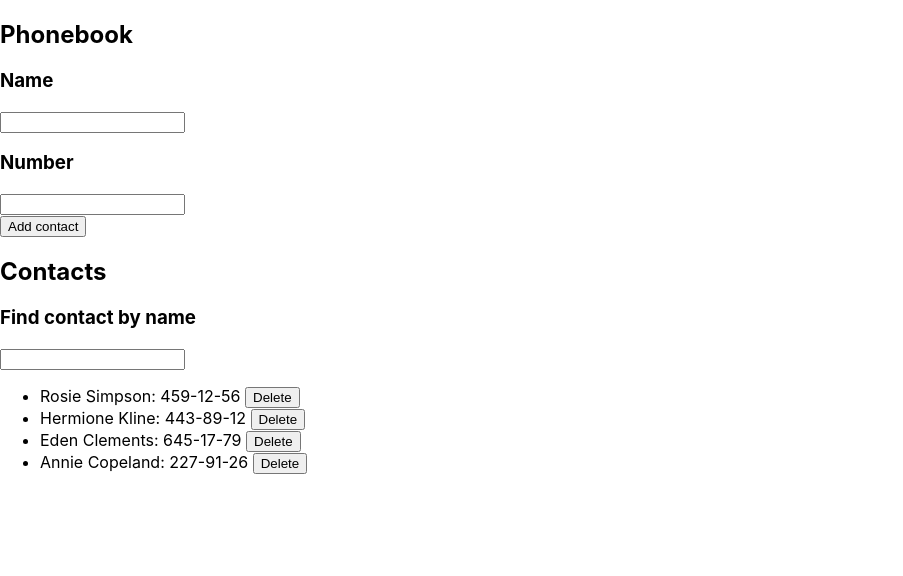
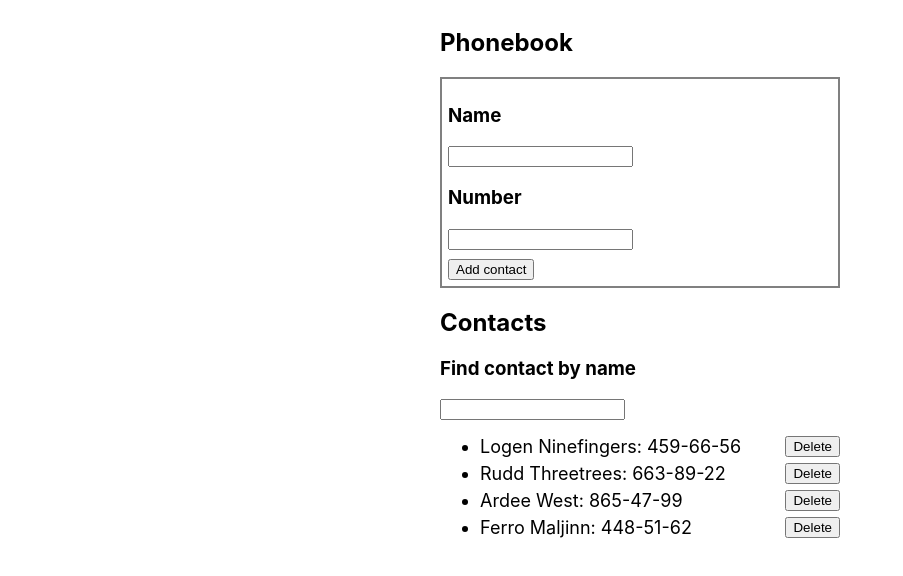
Before and after one commit to Oleh-Li/phonebook-v1, a React (Create React App) app: page / in a window 1280 px wide. Shown: the top 576 px of the page, without its empty margins (0-903 px from the left). Built offline with nearby package versions, Linux system fonts and the light colour scheme.

Commit message:
add fn onDelete item

```diff
--- a/src/components/App.js
+++ b/src/components/App.js
@@ -1,5 +1,5 @@
 import React, { Component } from "react";
-import "./App.css";
+import styles from "./App.module.css";
 import ContactForm from "./contactForm/ContactForm";
 import ContactList from "./contactList/ContactList";
 import Filter from "./filter/Filter";
@@ -7,10 +7,10 @@ import Filter from "./filter/Filter";
 export default class App extends Component {
   state = {
     contacts: [
-      { id: "id-1", name: "Rosie Simpson", number: "459-12-56" },
-      { id: "id-2", name: "Hermione Kline", number: "443-89-12" },
-      { id: "id-3", name: "Eden Clements", number: "645-17-79" },
-      { id: "id-4", name: "Annie Copeland", number: "227-91-26" },
+      { id: "id-1", name: "Logen Ninefingers", number: "459-66-56" },
+      { id: "id-2", name: "Rudd Threetrees", number: "663-89-22" },
+      { id: "id-3", name: "Ardee West", number: "865-47-99" },
+      { id: "id-4", name: "Ferro Maljinn", number: "448-51-62" },
     ],
     filter: "",
   };
@@ -18,6 +18,16 @@ export default class App extends Component {
   onAddItem = (name, number, id) => {
     this.setState(({ contacts }) => {
       const newArr = [...contacts, { name, number, id: id }];
+      return {
+        contacts: newArr,
+      };
+    });
+  };
+
+  onDeleteItem = (id) => {
+    this.setState(({ contacts }) => {
+      const idx = contacts.findIndex((el) => el.id === id);
+      const newArr = [...contacts.slice(0, idx), ...contacts.slice(idx + 1)];
       return {
         contacts: newArr,
       };
@@ -43,15 +53,18 @@ export default class App extends Component {
 
   render() {
     const { filter, contacts } = this.state;
+    const nameArr = contacts.map((item) => item.name);
     return (
-      <div className="App">
-        <h2>Phonebook</h2>
-        <ContactForm onAddItem={this.onAddItem} />
+      <div className={styles.app}>
+        <h2 className={styles.title}>Phonebook</h2>
+        <ContactForm onAddItem={this.onAddItem} nameArr={nameArr} />
 
         <h2>Contacts</h2>
-        <h3>Find contact by name</h3>
         <Filter handleFilter={this.onFilterChange} />
-        <ContactList contacts={this.onFilterItemsToRepaint(contacts, filter)} />
+        <ContactList
+          contacts={this.onFilterItemsToRepaint(contacts, filter)}
+          onDeleteItem={this.onDeleteItem}
+        />
       </div>
     );
   }
--- /dev/null
+++ b/src/components/App.module.css
@@ -0,0 +1,5 @@
+.app{
+    min-width: 400px;
+    max-width: 800px;
+    margin: 0, auto;
+}
--- a/src/components/contactForm/ContactForm.js
+++ b/src/components/contactForm/ContactForm.js
@@ -1,5 +1,6 @@
 import { Component } from "react";
 import shortid from "shortid";
+import styles from "./ContactForm.module.css";
 
 export default class ContactForm extends Component {
   state = {
@@ -15,6 +16,11 @@ export default class ContactForm extends Component {
     e.preventDefault();
     const { name, number } = this.state;
     const { onAddItem } = this.props;
+    if (this.props.nameArr.indexOf(name) > -1) {
+      alert(`${name} is already in contact`);
+      this.setState({ name: "", number: "" });
+      return;
+    }
     onAddItem(name, number, shortid.generate());
     this.setState({ name: "", number: "" });
   };
@@ -22,10 +28,11 @@ export default class ContactForm extends Component {
   render() {
     const { name, number } = this.state;
     return (
-      <form onSubmit={this.onSubmit}>
+      <form className={styles.contactForm} onSubmit={this.onSubmit}>
         <h3>Name</h3>
 
         <input
+          className={styles.nameInput}
           onChange={this.onInputChange}
           type="text"
           name="name"
@@ -37,6 +44,7 @@ export default class ContactForm extends Component {
         />
         <h3>Number</h3>
         <input
+          className={styles.numberInput}
           onChange={this.onInputChange}
           type="tel"
           name="number"
--- a/src/components/contactForm/ContactForm.module.css
+++ b/src/components/contactForm/ContactForm.module.css
@@ -0,0 +1,11 @@
+.contactForm{
+    border-width: 2px;
+    border-color: grey;
+    border-style: solid;
+    background-color: #red;
+    padding: 6px;
+}
+
+.numberInput{
+margin-bottom: 8px;
+}
--- a/src/components/contactList/ContactList.js
+++ b/src/components/contactList/ContactList.js
@@ -1,10 +1,12 @@
 import ContactListItem from "./contactListItem/ContactListItem";
+import styles from "./ContactList.module.css"
 
-const ContactList = ({ contacts }) => {
+const ContactList = ({ contacts, onDeleteItem }) => {
   const elements = contacts.map((item) => {
     const { id, ...itemProps } = item;
     return <li key={id}>
-        <ContactListItem {...itemProps}/>
+        <ContactListItem {...itemProps}
+        onDeleteItem={()=>onDeleteItem(id)}/>
     </li>;
   });
   return (
--- /dev/null
+++ b/src/components/contactList/ContactList.module.css
@@ -0,0 +1,5 @@
+li{
+    font-size: 18px;
+    margin-bottom: 6px;
+
+}
--- a/src/components/contactList/contactListItem/ContactListItem.js
+++ b/src/components/contactList/contactListItem/ContactListItem.js
@@ -1,7 +1,9 @@
+import styles from "./ContactListItem.module.css"
 const ContactListItem = (props) => {
   return (
     <>
-      {props.name}: {props.number} <button>Delete</button>
+      <span className={styles.itemContactSpan}>{props.name}: {props.number}{" "}</span>
+      <button className={styles.contactBuuton} onClick={props.onDeleteItem}>Delete</button>
     </>
   );
 };
--- /dev/null
+++ b/src/components/contactList/contactListItem/ContactListItem.module.css
@@ -0,0 +1,6 @@
+.contactBuuton{
+    float: right;
+}
+.itemContactSpan{
+    margin-right: 10px;
+}
--- a/src/components/filter/Filter.js
+++ b/src/components/filter/Filter.js
@@ -1,4 +1,5 @@
 import { Component } from "react";
+import styles from './Filter.module.css'
 
 export default class Filter extends Component {
   state = {
@@ -13,12 +14,16 @@ export default class Filter extends Component {
 
   render() {
     return (
+      <>
+        <h3>Find contact by name</h3>
         <input
+        className={styles.filterInput}
           onChange={this.onSearchChange}
           name="filter"
           autoComplete="off"
           value={this.state.filter}
         />
+      </>
     );
   }
 }
--- a/src/index.css
+++ b/src/index.css
@@ -1,5 +1,6 @@
 body {
-  margin: 0;
+  display: flex;
+  justify-content: center;
   font-family: -apple-system, BlinkMacSystemFont, "Segoe UI", "Roboto", "Oxygen",
     "Ubuntu", "Cantarell", "Fira Sans", "Droid Sans", "Helvetica Neue",
     sans-serif;
```
Also changed, not shown: src/components/App.css (deleted), 1 other file (tests, documents, lock files or other folders). Lines whose indentation alone changed are shown as unchanged.
